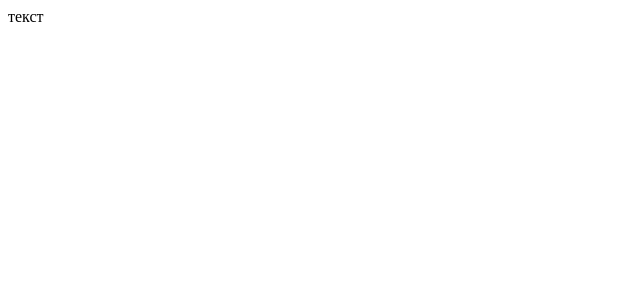
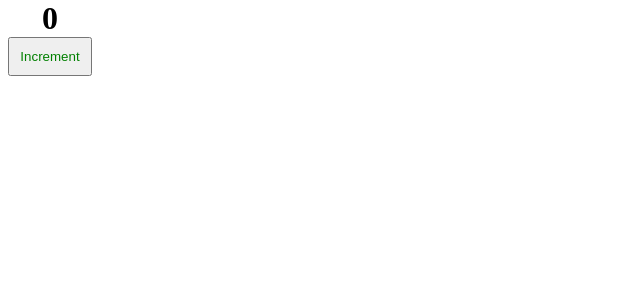
Before and after one commit to Alextxnk/React-prod-frontend-ulbitv, a React app: page / in a window 1280 px wide. Shown: the top 300 px of the page, without its empty margins (0-640 px from the left). Built offline with nearby package versions, Linux system fonts and the light colour scheme.

Commit message:
add new ui components

```diff
--- a/package.json
+++ b/package.json
@@ -2,7 +2,7 @@
    "name": "ulbi-production-frontend",
    "version": "1.0.0",
    "description": "",
-   "main": "index.js",
+   "main": "index.tsx",
    "scripts": {
       "start": "webpack serve --env port=3000",
       "build:prod": "webpack --env mode=production",
@@ -19,6 +19,7 @@
       "@types/webpack-dev-server": "^4.7.2",
       "css-loader": "^6.6.0",
       "html-webpack-plugin": "^5.5.0",
+      "mini-css-extract-plugin": "^2.5.3",
       "sass": "^1.49.9",
       "sass-loader": "^12.6.0",
       "style-loader": "^3.3.1",
--- /dev/null
+++ b/src/App.tsx
@@ -0,0 +1,13 @@
+import React from 'react';
+import Counter from './components/ui/Counter/Counter';
+import './index.scss';
+
+const App = () => {
+   return (
+      <div className='app'>
+         <Counter />
+      </div>
+   );
+};
+
+export default App;
--- /dev/null
+++ b/src/components/ui/Counter/Counter.module.scss
@@ -0,0 +1,12 @@
+.btn {
+   padding: 10px;
+   color: green;
+}
+
+.counter {
+   width: 100px;
+   display: flex;
+   flex-direction: column;
+   justify-content: center;
+   align-items: center;
+}
--- /dev/null
+++ b/src/components/ui/Counter/Counter.tsx
@@ -0,0 +1,19 @@
+import React, { useState } from 'react';
+import styles from './Counter.module.scss';
+
+const Counter = () => {
+   const [count, setCount] = useState(0);
+
+   const increment = () => {
+      setCount(count + 1);
+   };
+
+   return (
+      <div className={styles.counter}>
+         <h1>{count}</h1>
+         <button className={styles.btn} onClick={increment}>Increment</button>
+      </div>
+   );
+};
+
+export default Counter;
--- /dev/null
+++ b/src/index.scss
@@ -0,0 +1,9 @@
+* {
+   margin: 0;
+   padding: 0;
+   box-sizing: border-box;
+}
+
+.app {
+
+}
--- a/src/index.tsx
+++ b/src/index.tsx
@@ -1,8 +1,5 @@
 import React from 'react';
+import { render } from 'react-dom';
+import App from './App';
 
-import { render } from 'react-dom';
-
-render(
-   <div>текст</div>,
-   document.getElementById('root')
-)
+render(<App />, document.getElementById('root'));
```
Also changed, not shown: src/global.d.ts (added, +8 -0 lines), 4 other files (tests, documents, lock files or other folders).
